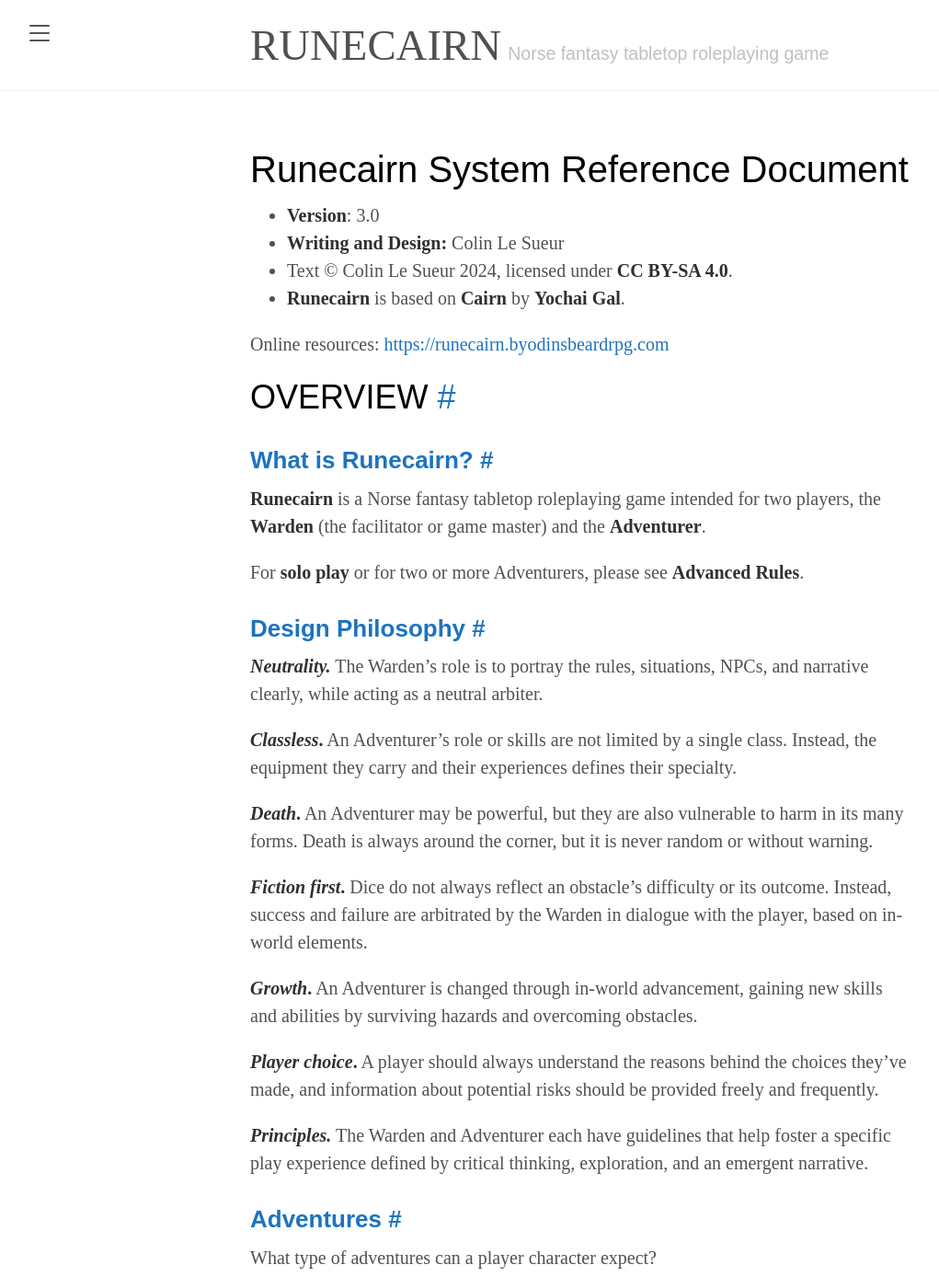
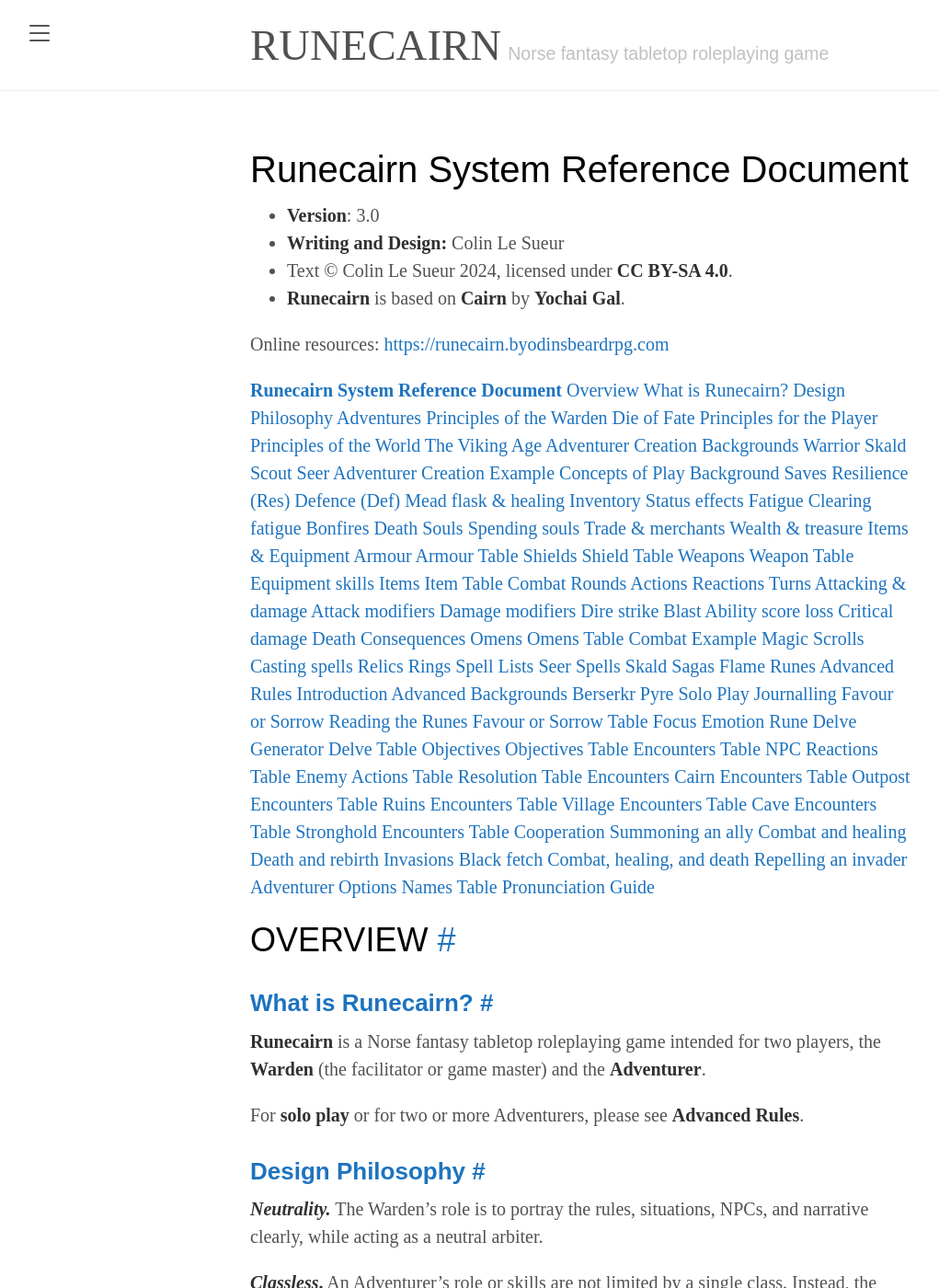
Before and after one commit to byodinsbeardrpg/byodinsbeardrpg.github.io, a Jekyll site: the page built from srd.md, in a window 1280 px wide and 1400 px high. Shown: the whole window at 92% size, without its empty margins (8-1029 px from the left). Built offline with Jekyll 4.4.1, drawn with Linux system fonts in a browser that asks for light colours; some web fonts are replaced.

Commit message:
Update srd.md

```diff
--- a/srd.md
+++ b/srd.md
@@ -12,7 +12,113 @@
 
 Online resources: [https://runecairn.byodinsbeardrpg.com](https://runecairn.byodinsbeardrpg.com)
 
-{:toc}
+**[Runecairn System Reference Document](#runecairn-system-reference-document)**
+[Overview](#overview)
+	[What is Runecairn?](#what-is-runecairn?)
+	[Design Philosophy](#design-philosophy)
+	[Adventures](#adventures)
+[Principles of the Warden](#principles-of-the-warden)
+	[Die of Fate](#die-of-fate)
+[Principles for the Player](#principles-for-the-player)
+[Principles of the World](#principles-of-the-world)
+	[The Viking Age](#the-viking-age)
+[Adventurer Creation](#adventurer-creation)
+[Backgrounds](#backgrounds)
+	[Warrior](#warrior)
+	[Skald](#skald)
+	[Scout](#scout)
+	[Seer](#seer)
+[Adventurer Creation Example](#adventurer-creation-example)
+[Concepts of Play](#concepts-of-play)
+	[Background](#background)
+	[Saves](#saves)
+	[Resilience (Res)](#resilience-(res))
+	[Defence (Def)](#defence-(def))
+	[Mead flask & healing](#mead-flask-&-healing)
+	[Inventory](#inventory)
+	[Status effects](#status-effects)
+	[Fatigue](#fatigue)
+	[Clearing fatigue](#clearing-fatigue)
+	[Bonfires](#bonfires)
+	[Death](#death)
+	[Souls](#souls)
+	[Spending souls](#spending-souls)
+	[Trade & merchants](#trade-&-merchants)
+	[Wealth & treasure](#wealth-&-treasure)
+[Items & Equipment](#items-&-equipment)
+	[Armour](#armour)
+	[Armour Table](#armour-table)
+	[Shields](#shields)
+	[Shield Table](#shield-table)
+	[Weapons](#weapons)
+	[Weapon Table](#weapon-table)
+	[Equipment skills](#equipment-skills)
+	[Items](#items)
+	[Item Table](#item-table)
+[Combat](#combat)
+	[Rounds](#rounds)
+	[Actions](#actions)
+	[Reactions](#reactions)
+	[Turns](#turns)
+	[Attacking & damage](#attacking-&-damage)
+	[Attack modifiers](#attack-modifiers)
+	[Damage modifiers](#damage-modifiers)
+	[Dire strike](#dire-strike)
+	[Blast](#blast)
+	[Ability score loss](#ability-score-loss)
+	[Critical damage](#critical-damage)
+	[Death Consequences](#death-consequences)
+	[Omens](#omens)
+	[Omens Table](#omens-table)
+[Combat Example](#combat-example)
+[Magic](#magic)
+	[Scrolls](#scrolls)
+	[Casting spells](#casting-spells)
+	[Relics](#relics)
+	[Rings](#rings)
+[Spell Lists](#spell-lists)
+	[Seer Spells](#seer-spells)
+	[Skald Sagas](#skald-sagas)
+	[Flame Runes](#flame-runes)
+[Advanced Rules](#advanced-rules)
+	[Introduction](#introduction)
+[Advanced Backgrounds](#advanced-backgrounds)
+	[Berserkr](#berserkr)
+	[Pyre](#pyre)
+[Solo Play](#solo-play)
+	[Journalling](#journalling)
+	[Favour or Sorrow](#favour-or-sorrow)
+	[Reading the Runes](#reading-the-runes)
+	[Favour or Sorrow Table](#favour-or-sorrow-table)
+	[Focus](#focus)
+	[Emotion](#emotion)
+	[Rune](#rune)
+[Delve Generator](#delve-generator)
+	[Delve Table](#delve-table)
+	[Objectives](#objectives)
+	[Objectives Table](#objectives-table)
+	[Encounters Table](#encounters-table)
+	[NPC Reactions Table](#npc-reactions-table)
+	[Enemy Actions Table](#enemy-actions-table)
+	[Resolution Table](#resolution-table)
+[Encounters](#encounters)
+	[Cairn Encounters Table](#cairn-encounters-table)
+	[Outpost Encounters Table](#outpost-encounters-table)
+	[Ruins Encounters Table](#ruins-encounters-table)
+	[Village Encounters Table](#village-encounters-table)
+	[Cave Encounters Table](#cave-encounters-table)
+	[Stronghold Encounters Table](#stronghold-encounters-table)
+[Cooperation](#cooperation)
+	[Summoning an ally](#summoning-an-ally)
+	[Combat and healing](#combat-and-healing)
+	[Death and rebirth](#death-and-rebirth)
+[Invasions](#invasions)
+	[Black fetch](#black-fetch)
+	[Combat, healing, and death](#combat-healing-and-death)
+	[Repelling an invader](#repelling-an-invader)
+[Adventurer Options](#adventurer-options)
+	[Names Table](#names-table)
+	[Pronunciation Guide](#pronunciation-guide)
 
 ##  Overview
 
```
